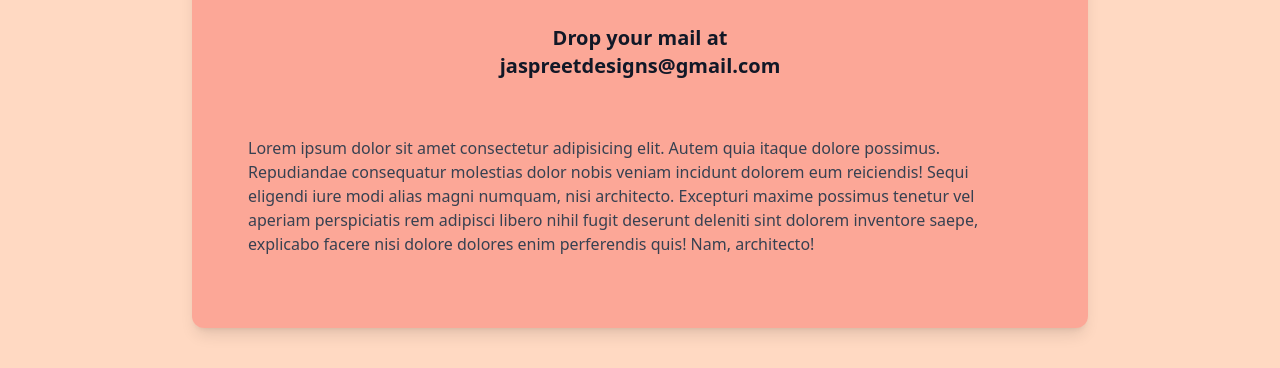
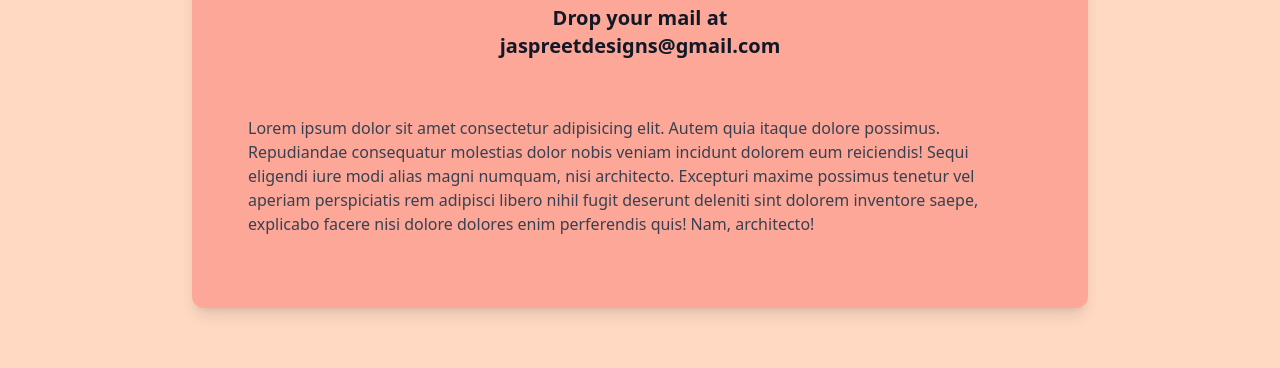
Before and after one commit to snehafarkya/SheBuilds-hackathon, a plain HTML site: page index.html in a window 1280 px wide. Shown: the part 785-1153 px from the top of the page. After the commit the page ends 1113 px from the top, so only its background shows below. Drawn offline with nearby package versions, Linux system fonts and the light colour scheme.

Commit message:
card added

```diff
--- a/index.html
+++ b/index.html
@@ -71,7 +71,7 @@
     </div>
 </div>
 </div>
-<div class="flex justify-center mb-10 mt-10">
+<div class="flex justify-center mb-10 mt-10 xs:m-5 md:m-5">
     <div class="mail-card block rounded-xl shadow-lg  max-w-4xl text-center">
       <div class="head-text py-6 text-5xl px-6 font-bold">
         Feel Free to <span style='color:rgb(13, 13, 211)'>share </span> your<br> story with us
```
